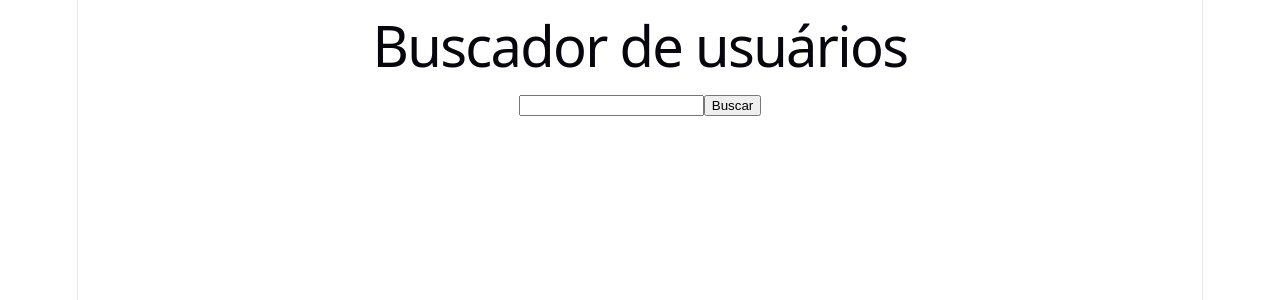
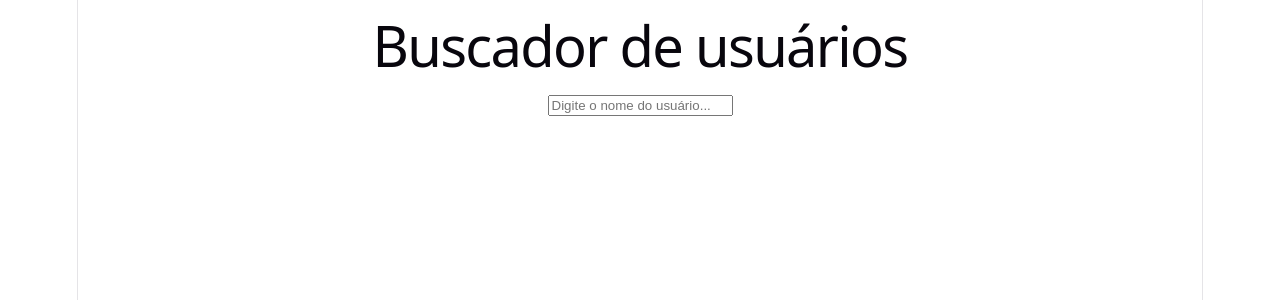
Before and after one commit to PatrickCorrea-git/Buscador_de_usu-rios, a React (Vite) app in the folder Buscador_usuarios/buscaUsu/: page / in a window 1280 px wide. Shown: the top 300 px of the page. Built offline with nearby package versions, Linux system fonts and the light colour scheme.

Commit message:
commit_remove(button)

```diff
--- a/Buscador_usuarios/buscaUsu/src/App.jsx
+++ b/Buscador_usuarios/buscaUsu/src/App.jsx
@@ -51,8 +51,7 @@ const App = () => {
     <div>
       <h1>Buscador de usuários</h1>
 
-      <input type="text" value={search} onChange={(e) => setSearch(e.target.value)} />
-      <button onClick={() => searchUsers(search)}>Buscar</button>
+      <input type="text" value={search} placeholder="Digite o nome do usuário..." onChange={(e) => setSearch(e.target.value)} />
 
       {loading && <p>Carregando...</p>}
       {error && <p>{error}</p>}
```
